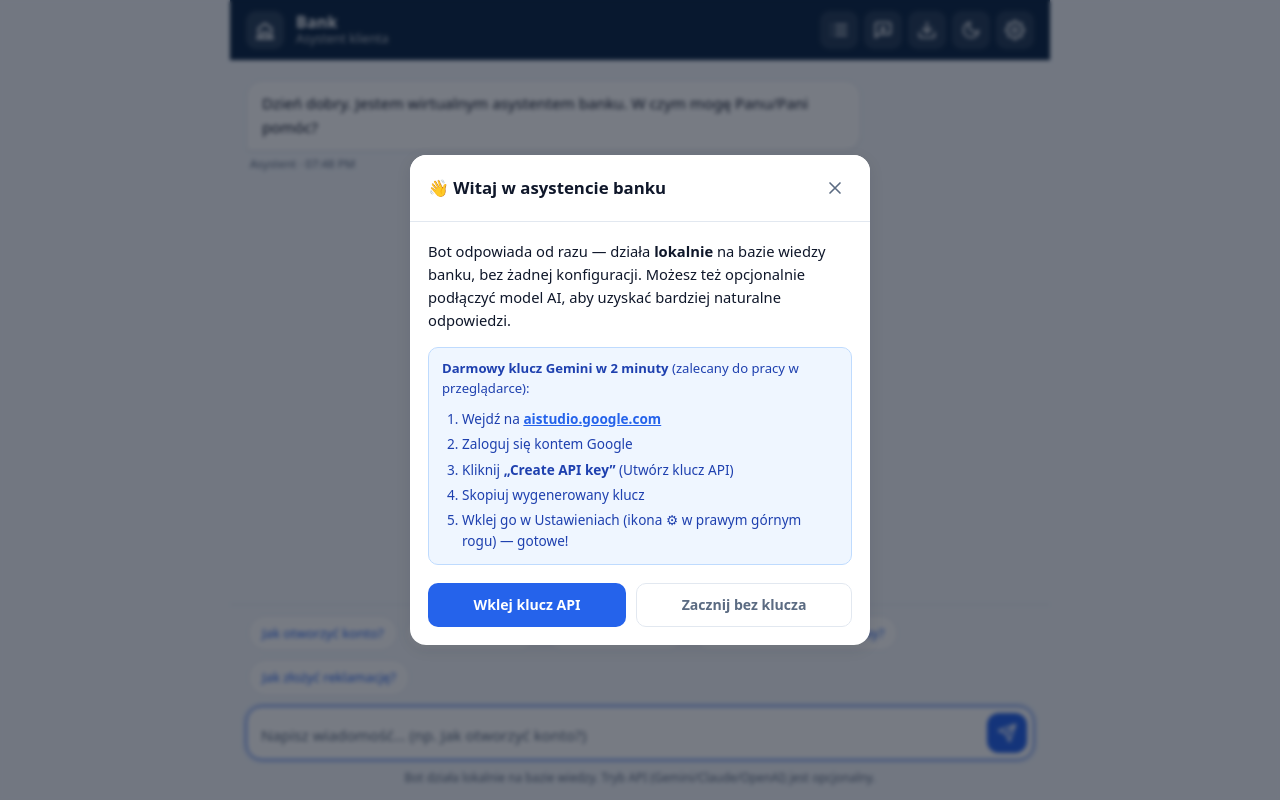
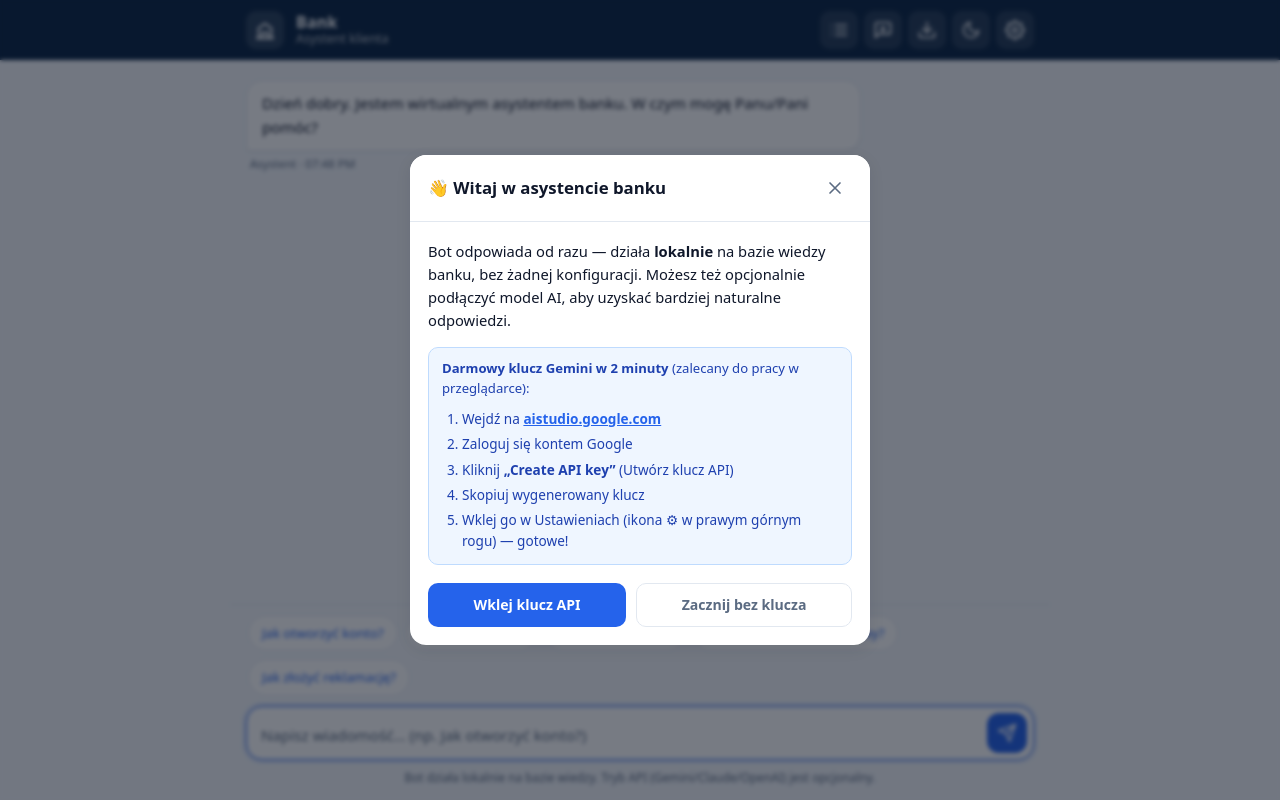
Before and after one commit to DolilDev/ChatBankAssist, a website: page index.html in a window 1280 px wide. Drawn offline with Linux system fonts and the light colour scheme.

Commit message:
style: extend navbar to full width

```diff
--- a/style.css
+++ b/style.css
@@ -150,7 +150,13 @@ body {
   justify-content: space-between;
   gap: 12px;
   height: var(--header-h);
-  padding: 0 16px;
+  /* Tło na całą szerokość strony (full-bleed poza kolumnę .app-shell),
+     a treść (logo/przyciski) pozostaje wyrównana do kolumny treści. */
+  width: 100vw;
+  max-width: 100vw;
+  margin-left: calc(50% - 50vw);
+  padding: 0 max(24px, calc(50vw - var(--max-w) / 2 + 16px));
+  box-sizing: border-box;
   background: var(--navy);
   color: #fff;
   box-shadow: var(--shadow-sm);
```
